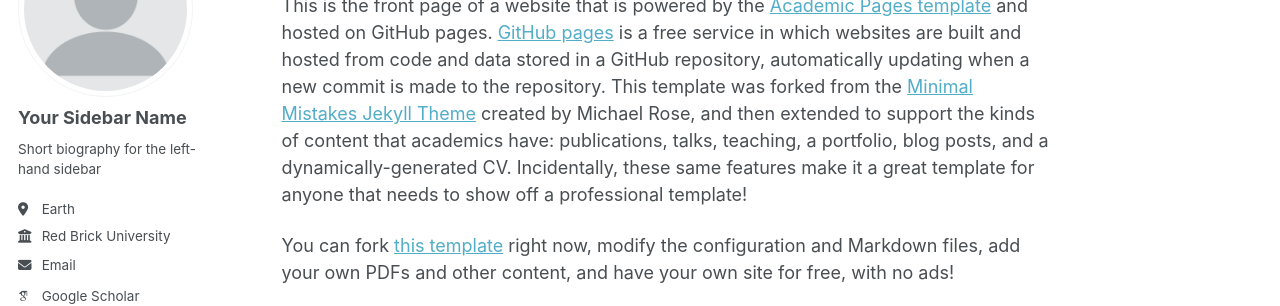
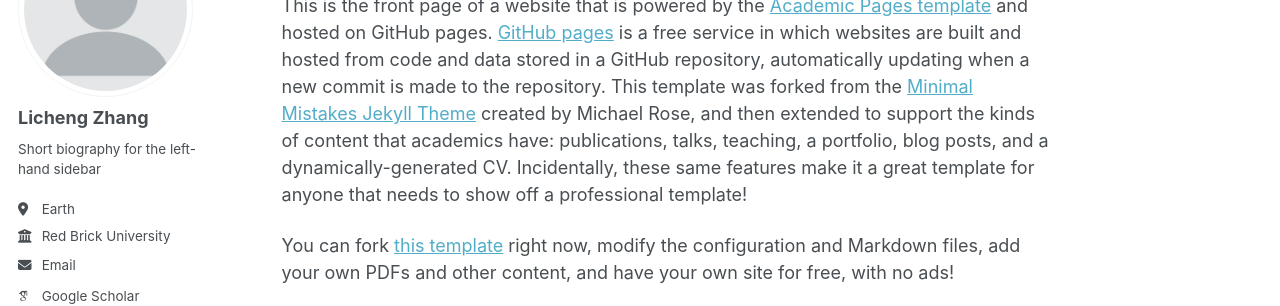
Before and after one commit to lichengzhang2/lichengzhang.github.io, a Jekyll site: the page built from _pages/about.md, in a window 1280 px wide. Shown: the part 177-483 px from the top of the page. Built offline with Jekyll 4.4.1, drawn with Linux system fonts in a browser that asks for light colours; some web fonts are replaced; a script that is not in the unit is left out.

Commit message:
Update _config.yml

```diff
--- a/_config.yml
+++ b/_config.yml
@@ -23,7 +23,7 @@ repository               : "academicpages/academicpages.github.io"
 author:
   # Biographic information
   avatar           : "profile.png"
-  name             : "Your Sidebar Name"
+  name             : "Licheng Zhang"
   pronouns         : # example: "she/her"
   bio              : "Short biography for the left-hand sidebar"
   location         : "Earth"
```
